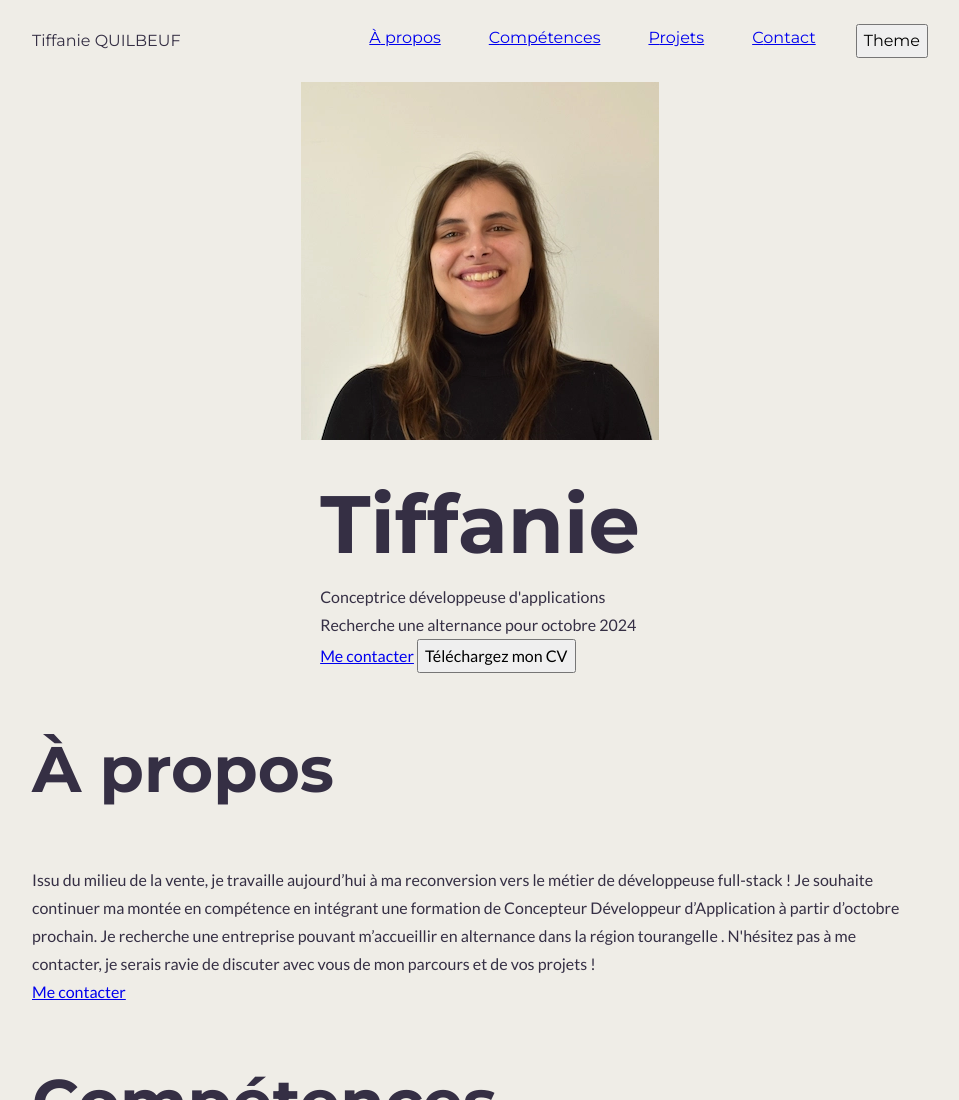
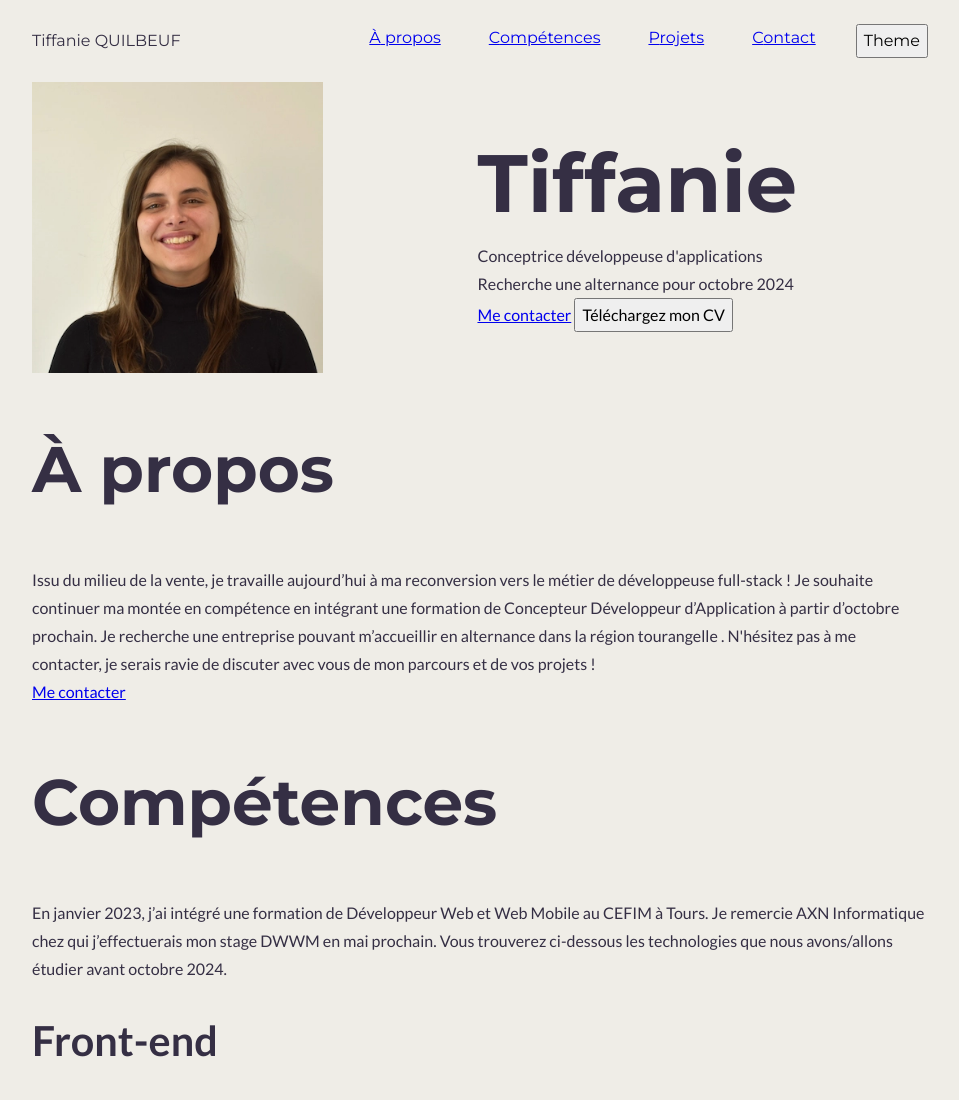
Before and after one commit to tiffaniequilbeuf/portfolio_tiffanie_quilbeuf, a website: page index.html in a window 1280 px wide. Shown: the top 1100 px of the page, without its empty margins (160-1119 px from the left). Drawn offline with Linux system fonts and the light colour scheme; files whose address does not match are found by name.

Commit message:
fix CSS : error on grid position

```diff
--- a/scss/_global-rules.scss
+++ b/scss/_global-rules.scss
@@ -6,6 +6,11 @@
     --light-green: #42DCBD;
     --green : #005D58;
     --yellow: #F5C24B;
+
+    /*TODO delete quand j'aurais géré les thèmes*/
+    --text: var(--grey);
+    --bg: var(--white);
+    --custom: var(--light-green);
 
     --normal-font : 'Lato', 'Segoe UI', sans-serif;
     --title-font : 'Montserrat', 'Segoe UI', sans-serif;
--- a/scss/_layout.scss
+++ b/scss/_layout.scss
@@ -56,7 +56,6 @@
 
 .main-header{
   display:grid;
-
 }
 
 
@@ -69,13 +68,11 @@
   margin-inline: auto;
 }
 
-
-
 /*___Tablette___*/
 @media screen and (min-width: 48em) {
   .main-header{
     display : grid;
-    flex-direction: row;
+    grid-template-columns: 1fr 2fr;
     gap : 1.5rem;
   }
 
--- a/scss/_navigation.scss
+++ b/scss/_navigation.scss
@@ -2,6 +2,7 @@
 .nav{
   font-family: var(--title-font);
   background-color: var(--bg);
+
 }
 
 /*___Mobile___*/
```
Also changed, not shown: css/style.css, 1 other file.
